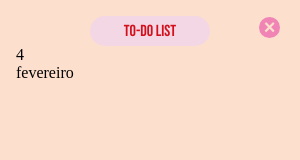
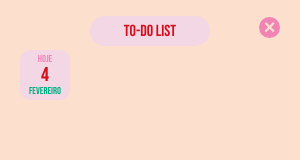
Before and after one commit to isabellalulu/tasks-app, an Electron app: page index.html in a window 300 px wide. Drawn offline with Linux system fonts and the light colour scheme; a web font is replaced by a local one.

Commit message:
feat: adiciona calendário

```diff
--- a/index.html
+++ b/index.html
@@ -15,10 +15,13 @@
         <div class="title">TO-DO LIST</div>
         <button id="close-btn">&times;</button>
 
-      <div id = "calendar">
-        <div id = "day" > </div>
-        <div id = "month"> </div>
-      </div>
+
+        <div id="calendar">
+            <div id="day">
+              <div id="hoje">HOJE</div>
+              <span id="day-number"></span> <div id="month"></div>
+            </div>
+          </div>
 
     </div>
 
--- a/script.js
+++ b/script.js
@@ -10,7 +10,7 @@ function updateCalendar(){
     const month = monthNames[now.getMonth()];
 
     // Usando textContent para garantir a exibição
-    document.getElementById('day').textContent = day;
+    document.getElementById('day-number').textContent = day;
     document.getElementById('month').textContent = month;
 }
 
--- a/styles.css
+++ b/styles.css
@@ -7,7 +7,7 @@
     margin: 0;
     width: 100vw;
     height: 100vh;
-
+    border-radius: 10px;
     background: #FCDFCD;
     user-select: none;
     -webkit-app-region: drag;
@@ -31,7 +31,7 @@
     position: absolute;
     top: 17px;
     right: 20px;
-    background-color: #F084B5; /* Fundo leve para teste */
+    background-color: #F084B5;
     border: none;
     color: #FCDFCD;
     font-size: 20px;
@@ -68,3 +68,44 @@
         border-radius: 10rem;
 
     }
+
+    #calendar {
+        display: flex;
+        position: absolute;
+        top: 50px;
+        left: 20px;
+    }
+
+    #day {
+        color: #D30F1B;
+        font-family: "Bebas Neue", sans-serif;
+
+        width: 50px;
+        height: 50px;
+        background-color: #F4D7E5;
+        border-radius: 10px;
+
+
+        display: flex;
+        flex-direction: column;
+        justify-content: space-between;
+        align-items: center;
+        padding: 4px 0;
+    }
+
+    #hoje {
+        color: #F084B5;
+        font-size: 10px;
+        line-height: 1;
+    }
+
+    #day-number {
+        font-size: 20px;
+        line-height: 1;
+    }
+
+    #month {
+        color: #00AE83;
+        font-size: 10px;
+        line-height: 1;
+    }
```
